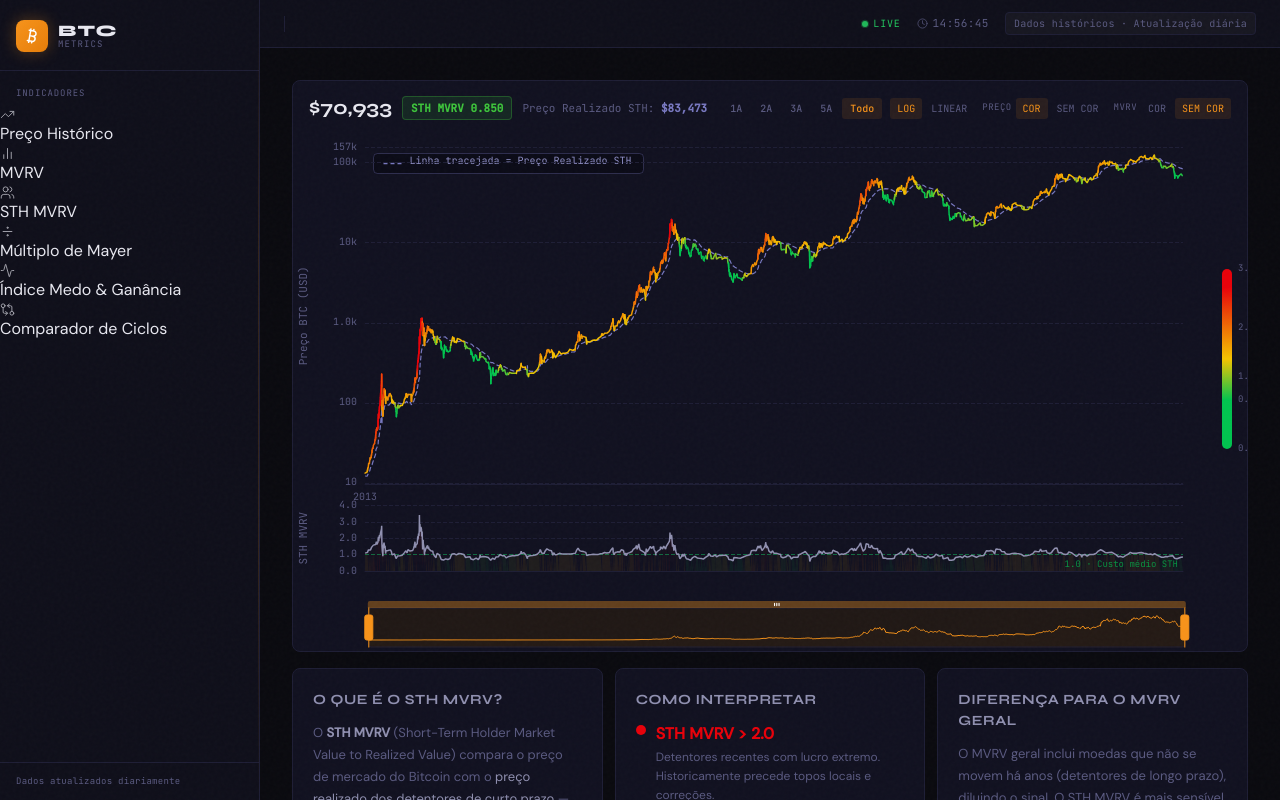
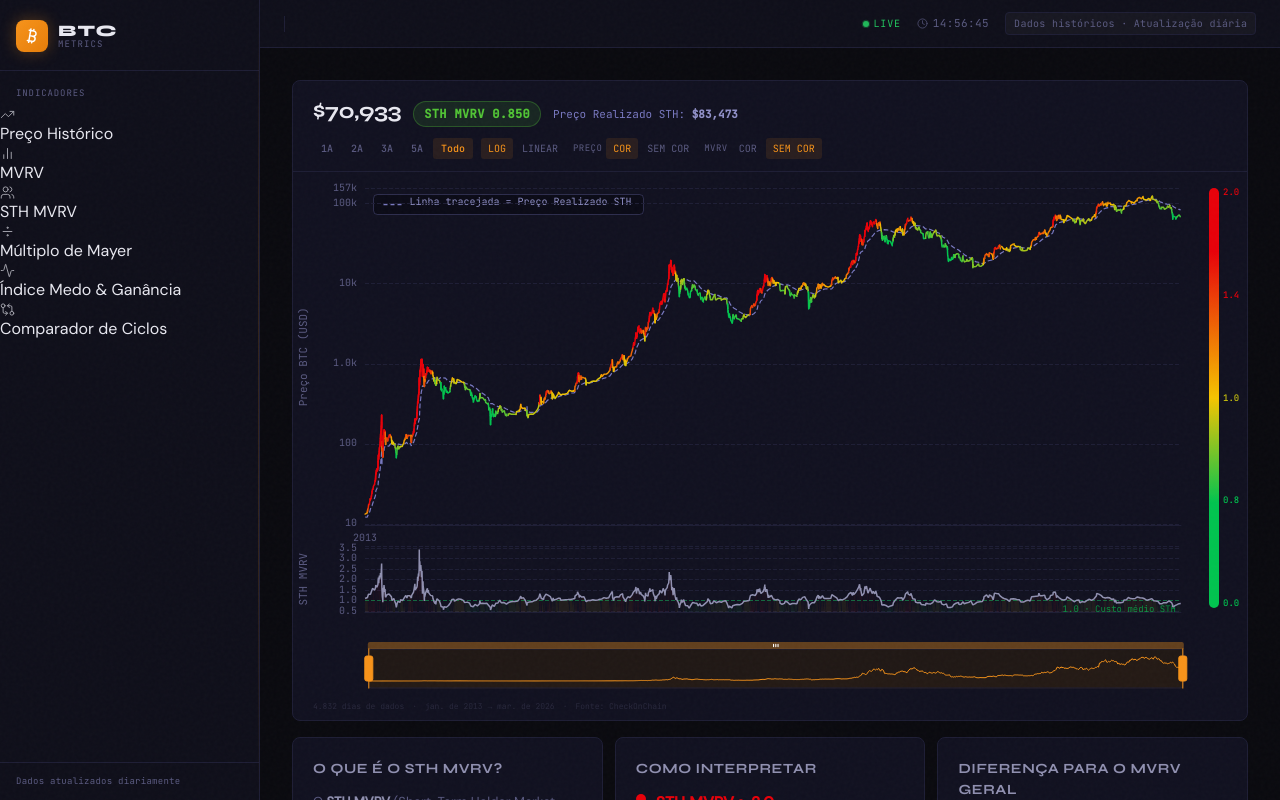
Before and after one commit to Chicoeth/btc-dashboard, a Next.js app in the folder btc-dashboard/frontend/: page /indicadores/sth-mvrv in a window 1280 px wide. Shown: the top 800 px of the page. Built offline with nearby package versions, Linux system fonts and the light colour scheme.

Commit message:
chore: update STHMVRVChart.jsx

```diff
--- a/btc-dashboard/frontend/src/components/charts/STHMVRVChart.jsx
+++ b/btc-dashboard/frontend/src/components/charts/STHMVRVChart.jsx
@@ -17,26 +17,41 @@ const formatPriceFull = v => v >= 1000 ? '$' + v.toLocaleString('en-US', {maximu
 
 /**
  * STH MVRV color scale:
- *   < 0.8  → green  (deep undervaluation for STH)
- *   0.8–1.0 → green→yellow
- *   1.0–2.0 → yellow→red
- *   > 2.0  → red    (STH euphoria)
+ *   ≤ 0.75 → verde puro (#00c44f)
+ *   0.75 → 1.35 → gradiente verde → amarelo → vermelho
+ *   ≥ 1.35 → vermelho puro (#e8000a)
  */
-function sthMvrvColor(mvrv, alpha) {
+const STH_COLOR_LOW  = 0.75;
+const STH_COLOR_HIGH = 1.35;
+const C_GREEN  = [0, 196, 79];
+const C_YELLOW = [245, 196, 0];
+const C_RED    = [232, 0, 10];
+
+function sthMvrvColor(value, alpha) {
   let r, g, b;
-  if (mvrv <= 0.8) {
-    r = 0; g = 196; b = 79;
-  } else if (mvrv <= 1.0) {
-    const t = (mvrv - 0.8) / 0.2;
-    r = Math.round(t * 245); g = Math.round(196 + t * (196 - 196)); b = Math.round(79 * (1 - t));
-  } else if (mvrv <= 2.0) {
-    const t = (mvrv - 1.0) / 1.0;
-    r = Math.round(245 + t * (232 - 245)); g = Math.round(196 * (1 - t)); b = Math.round(t * 10);
+  if (value <= STH_COLOR_LOW) {
+    [r, g, b] = C_GREEN;
+  } else if (value >= STH_COLOR_HIGH) {
+    [r, g, b] = C_RED;
   } else {
-    r = 232; g = 0; b = 10;
+    const t = (value - STH_COLOR_LOW) / (STH_COLOR_HIGH - STH_COLOR_LOW);
+    if (t <= 0.5) {
+      const s = t / 0.5;
+      r = Math.round(C_GREEN[0]  + (C_YELLOW[0] - C_GREEN[0])  * s);
+      g = Math.round(C_GREEN[1]  + (C_YELLOW[1] - C_GREEN[1])  * s);
+      b = Math.round(C_GREEN[2]  + (C_YELLOW[2] - C_GREEN[2])  * s);
+    } else {
+      const s = (t - 0.5) / 0.5;
+      r = Math.round(C_YELLOW[0] + (C_RED[0] - C_YELLOW[0]) * s);
+      g = Math.round(C_YELLOW[1] + (C_RED[1] - C_YELLOW[1]) * s);
+      b = Math.round(C_YELLOW[2] + (C_RED[2] - C_YELLOW[2]) * s);
+    }
   }
   return alpha !== undefined ? `rgba(${r},${g},${b},${alpha})` : `rgb(${r},${g},${b})`;
 }
+
+// Legenda lateral: valores e cores
+const LEGEND_VALUES = [2.0, 1.35, 1.0, 0.75, 0.0];
 
 /* ─── build colored price segments (by STH MVRV value) ─── */
 function buildColoredSegments(data, gridIndex, valueIndex) {
@@ -175,6 +190,13 @@ export default function STHMVRVChart({ sthMvrvData, loading, error }) {
       }
     }
 
+    // Dynamic bounds for STH MVRV Y axis based on visible data
+    const i0s = Math.floor((z.start / 100) * (data.length - 1));
+    const i1s = Math.ceil((z.end   / 100) * (data.length - 1));
+    const visMvrv = data.slice(i0s, i1s + 1).map(d => d[3]).filter(v => v > 0);
+    const mvrvMin = visMvrv.length ? Math.max(0, Math.min(...visMvrv) - 0.1) : 0;
+    const mvrvMax = visMvrv.length ? Math.max(...visMvrv) + 0.15 : 4;
+
     const basePriceSeries = {
       type: 'line', name: '__price__',
       xAxisIndex: 0, yAxisIndex: 0,
@@ -288,7 +310,7 @@ export default function STHMVRVChart({ sthMvrvData, loading, error }) {
           splitLine: { lineStyle: { color: '#1e1e35', type: 'dashed' } },
         },
         {
-          type: 'value', min: 0, max: 4,
+          type: 'value', min: mvrvMin, max: mvrvMax,
           gridIndex: 1,
           name: 'STH MVRV', nameLocation: 'middle', nameGap: 56,
           nameTextStyle: { color: '#5a5a80', fontFamily: 'JetBrains Mono, monospace', fontSize: 11 },
@@ -298,7 +320,6 @@ export default function STHMVRVChart({ sthMvrvData, loading, error }) {
             formatter: v => v.toFixed(1),
           },
           splitLine: { lineStyle: { color: '#1e1e35', type: 'dashed' } },
-          interval: 1,
         },
       ],
       dataZoom: [
@@ -468,40 +489,55 @@ export default function STHMVRVChart({ sthMvrvData, loading, error }) {
             style={{ opacity: loading || error || !data.length ? 0 : 1, height: '520px' }} />
         </div>
 
-        {/* Legenda lateral */}
-        <div className="legend-bar-wrap">
-          <div className="legend-bar">
-            <div className="bar-gradient" />
-            <span className="bar-label" style={{ top: '0%' }}>3.0</span>
-            <span className="bar-label" style={{ top: '33%' }}>2.0</span>
-            <span className="bar-label" style={{ top: '60%' }}>1.0</span>
-            <span className="bar-label" style={{ top: '73%' }}>0.8</span>
-            <span className="bar-label" style={{ top: '100%' }}>0.0</span>
+        {/* Legenda lateral — estilo MVRV */}
+        <div className="legend">
+          <div className="legend-bar" />
+          <div className="legend-labels">
+            {LEGEND_VALUES.map(v => (
+              <div key={v} className="legend-label" style={{ color: sthMvrvColor(v) }}>
+                {v.toFixed(1)}
+              </div>
+            ))}
           </div>
         </div>
       </div>
 
+      {data.length > 0 && (
+        <div className="chart-footer">
+          <span>{data.length.toLocaleString('pt-BR')} dias de dados</span>
+          <span>·</span>
+          <span>
+            {new Date(data[0][0]).toLocaleDateString('pt-BR', { month: 'short', year: 'numeric' })}
+            {' → '}
+            {new Date(data[data.length - 1][0]).toLocaleDateString('pt-BR', { month: 'short', year: 'numeric' })}
+          </span>
+          <span>·</span>
+          <span>Fonte: CheckOnChain</span>
+        </div>
+      )}
+
       <style jsx>{`
         .sth-mvrv-chart-wrapper {
-          display: flex; flex-direction: column;
+          display: flex; flex-direction: column; height: 100%;
         }
         .chart-header {
-          display: flex; justify-content: space-between; align-items: center;
-          padding: 12px 16px 8px; flex-wrap: wrap; gap: 8px;
+          display: flex; align-items: center; justify-content: space-between;
+          padding: 14px 20px 12px; border-bottom: 1px solid var(--border-subtle);
+          flex-wrap: wrap; gap: 10px;
         }
-        .chart-left { display: flex; align-items: center; gap: 10px; flex-wrap: wrap; }
+        .chart-left { display: flex; align-items: baseline; gap: 12px; flex-wrap: wrap; }
         .price-display {
-          font-family: var(--font-display); font-size: 20px; font-weight: 700;
-          color: var(--text-primary);
+          font-family: var(--font-display); font-size: 22px; font-weight: 700;
+          color: var(--text-primary); letter-spacing: -0.02em;
         }
         .mvrv-badge {
-          font-family: var(--font-mono); font-size: 11px; font-weight: 600;
-          padding: 3px 8px; border-radius: 4px; border: 1px solid;
+          font-family: var(--font-mono); font-size: 12px; font-weight: 600;
+          padding: 3px 10px; border-radius: 20px; border: 1px solid; letter-spacing: 0.03em;
         }
         .realized-label {
-          font-family: var(--font-mono); font-size: 11px; color: var(--text-muted);
+          font-family: var(--font-mono); font-size: 11px; color: #7878c0;
         }
-        .realized-label strong { color: #7878c0; }
+        .realized-label strong { color: #9090c8; font-weight: 600; }
         .chart-controls { display: flex; align-items: center; gap: 8px; flex-wrap: wrap; }
         .period-selector { display: flex; gap: 2px; }
         .period-btn {
@@ -523,8 +559,8 @@ export default function STHMVRVChart({ sthMvrvData, loading, error }) {
         }
         .scale-btn:hover { color: var(--text-secondary); }
         .scale-btn.active { color: var(--brand-orange); background: rgba(247,147,26,0.1); }
-        .chart-body { display: flex; position: relative; }
-        .chart-area { flex: 1; min-width: 0; position: relative; }
+        .chart-body { flex:1; display: flex; min-height:0; }
+        .chart-area { flex: 1; position: relative; min-height: 520px; }
         .chart-state {
           position: absolute; inset: 0; display: flex; flex-direction: column;
           align-items: center; justify-content: center; gap: 8px;
@@ -537,28 +573,26 @@ export default function STHMVRVChart({ sthMvrvData, loading, error }) {
         }
         @keyframes spin { to { transform: rotate(360deg); } }
         .echarts-canvas { width: 100%; }
-        .legend-bar-wrap {
-          width: 40px; flex-shrink: 0; display: flex; align-items: center;
-          justify-content: center; padding: 16px 0 80px;
+        .legend {
+          display:flex; flex-direction:row; align-items:stretch;
+          padding:16px 8px 84px 4px; gap:4px; flex-shrink:0;
         }
         .legend-bar {
-          position: relative; width: 10px; height: 180px;
-        }
-        .bar-gradient {
-          width: 10px; height: 100%; border-radius: 5px;
-          background: linear-gradient(
-            to bottom,
-            rgb(232,0,10) 0%,
-            rgb(232,0,10) 10%,
-            rgb(245,196,0) 50%,
-            rgb(0,196,79) 73%,
-            rgb(0,196,79) 100%
+          width:10px; border-radius:5px; flex-shrink:0; height:100%;
+          background:linear-gradient(to bottom,
+            #e8000a 0%,        /* 2.0 — vermelho */
+            #e8000a 15%,       /* 1.35 — vermelho */
+            #f5c400 50%,       /* ~1.05 — amarelo */
+            #00c44f 75%,       /* 0.75 — verde   */
+            #00c44f 100%       /* 0.0  — verde   */
           );
         }
-        .bar-label {
-          position: absolute; left: 16px; transform: translateY(-50%);
-          font-family: var(--font-mono); font-size: 9px; color: var(--text-muted);
-          white-space: nowrap;
+        .legend-labels { display:flex; flex-direction:column; justify-content:space-between; height:100%; }
+        .legend-label { font-family:var(--font-mono); font-size:9px; font-weight:500; line-height:1; }
+        .chart-footer {
+          display:flex; align-items:center; gap:8px;
+          padding:8px 20px; font-family:var(--font-mono);
+          font-size:8px; color:#28283c;
         }
       `}</style>
     </div>
```
